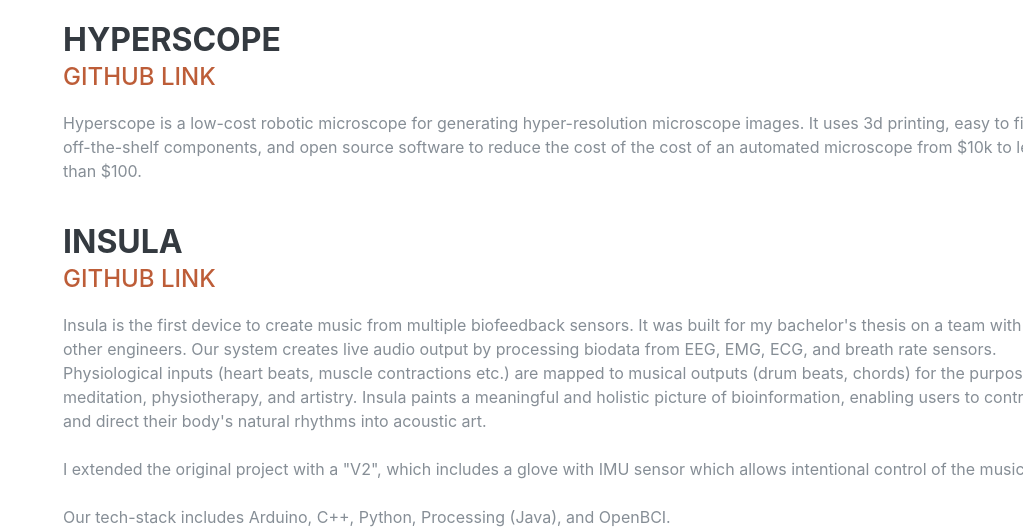
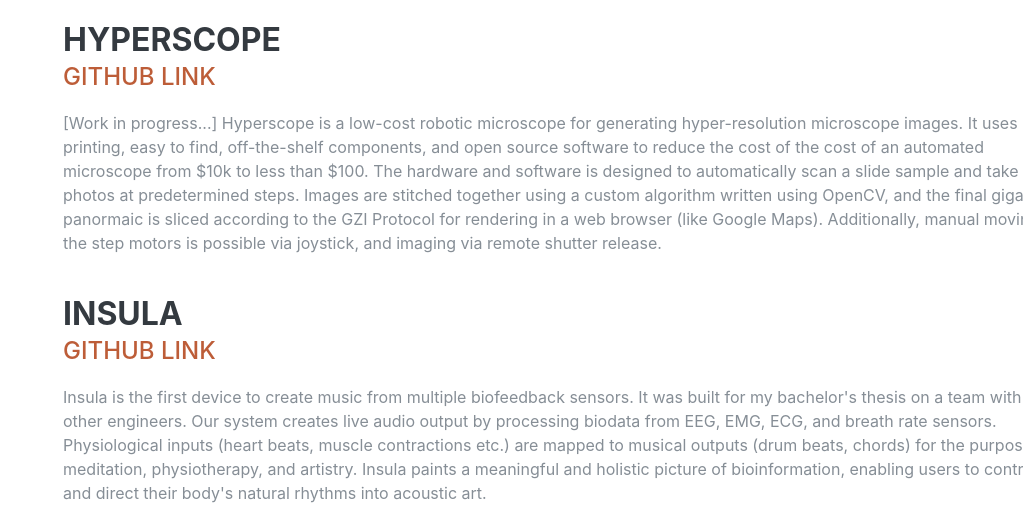
Before and after one commit to momonala/momonala.github.io, a plain HTML site: page index.html in a window 1280 px wide. Shown: the part 1533-2062 px from the top of the page, without its empty margins (257-1280 px from the left). Drawn offline with Linux system fonts and the light colour scheme; a web font is replaced by a local one.

Commit message:
add hyperscope

```diff
--- a/index.html
+++ b/index.html
@@ -108,9 +108,11 @@
                         <div class="resume-content mr-auto">
                            <h3 class="mb-0">Hyperscope </h3>
                            <div class="subheading mb-3"><a href="https://github.com/momonala/hyperscope">Github link</a></div>
-                           <p> Hyperscope is a low-cost robotic microscope for generating hyper-resolution microscope images.
+                           <p> [Work in progress...] Hyperscope is a low-cost robotic microscope for generating hyper-resolution microscope images.
                               It uses 3d printing, easy to find, off-the-shelf components, and open source software to reduce the cost of  the cost of an automated microscope from $10k to less than $100.
-
+                              The hardware and software is designed to automatically scan a slide sample and take photos at predetermined steps. Images are stitched together
+                              using a custom algorithm written using OpenCV, and the final gigapixel panormaic is sliced according to the GZI Protocol for rendering in a web browser (like Google Maps).
+                              Additionally, manual moving of the step motors is possible via joystick, and imaging via remote shutter release.
                            </p>
                         </div>
                      </div>
```
